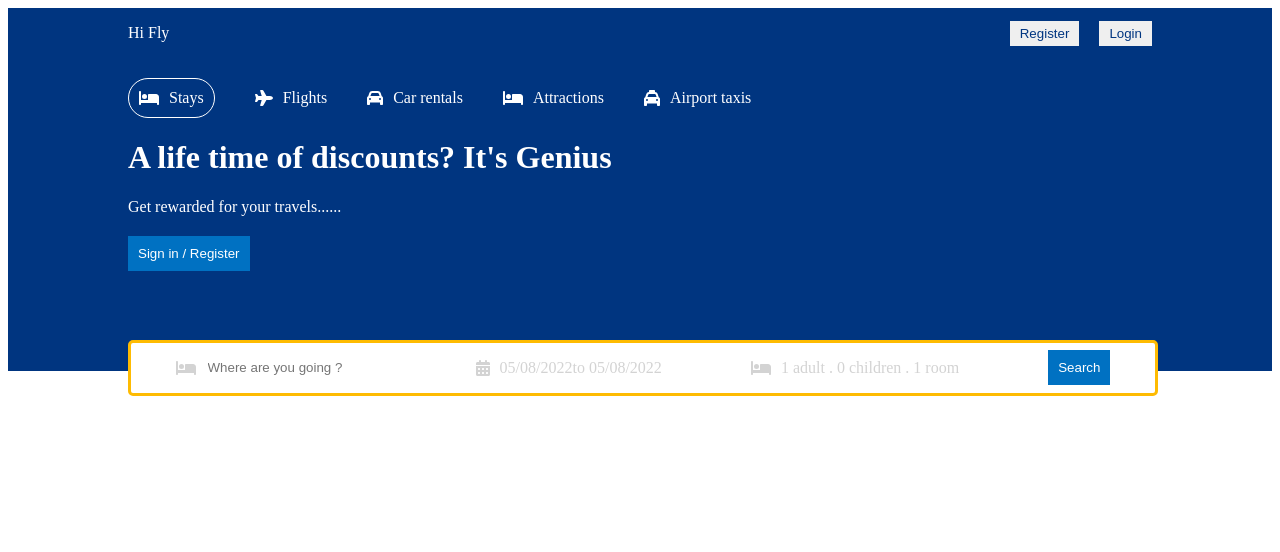
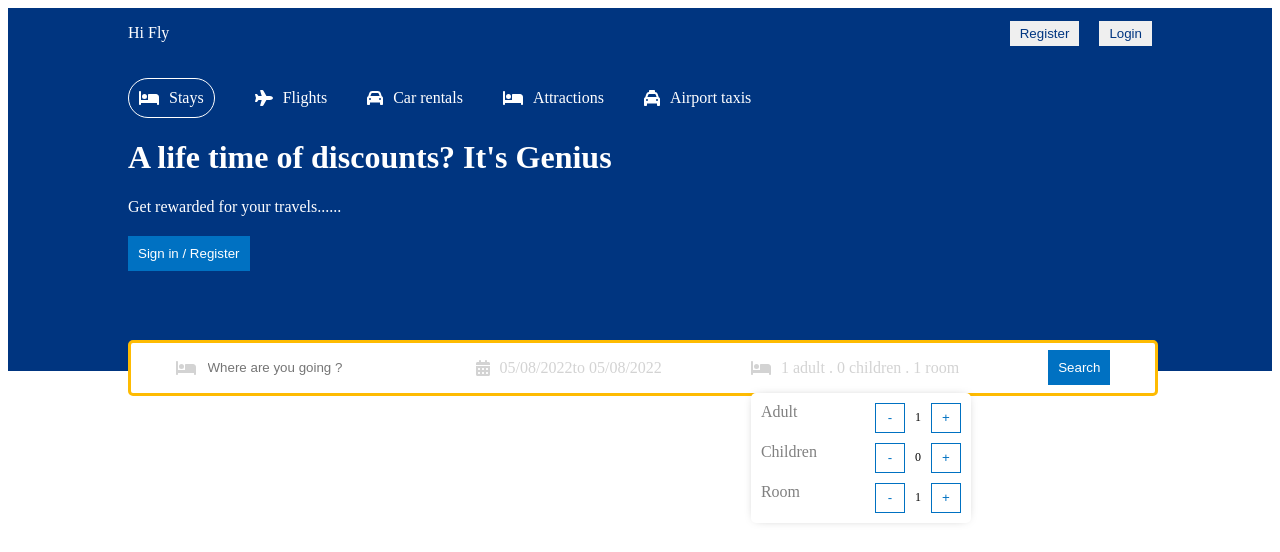
Before and after one commit to mehesultana/hi-fly, a React (Create React App) app: page / in a window 1280 px wide. Shown: the top 552 px of the page. Built offline with nearby package versions, Linux system fonts and the light colour scheme.

Commit message:
add room option

```diff
--- a/src/components/Header/Header.css
+++ b/src/components/Header/Header.css
@@ -70,3 +70,40 @@
 	position: absolute;
 	top: 50px;
 }
+.options {
+	z-index: 2;
+	position: absolute;
+	top: 50px;
+	background-color: white;
+	color: gray;
+	border-radius: 5px;
+	-webkit-box-shadow: 0px 0px 10px -5px rgba(0, 0, 0, 0.4);
+	box-shadow: 0px 0px 10px -5px rgba(0, 0, 0, 0.4);
+}
+.optionItem {
+	width: 200px;
+	display: flex;
+	justify-content: space-between;
+	margin: 10px;
+}
+
+.optionCounter {
+	display: flex;
+	align-items: center;
+	gap: 10px;
+	font-size: 12px;
+	color: black;
+}
+
+.optionCounterButton {
+	width: 30px;
+	height: 30px;
+	border: 1px solid #0071c2;
+	color: #0071c2;
+	cursor: pointer;
+	background-color: white;
+}
+
+.optionCounterButton:disabled {
+	cursor: not-allowed;
+}
--- a/src/components/Header/Header.jsx
+++ b/src/components/Header/Header.jsx
@@ -24,6 +24,18 @@
 		children: 0,
 		room: 1,
 	});
+
+	// const navigate = useNavigate();
+
+	const handleOption = (name, operation) => {
+		setOptions((prev) => {
+			return {
+				...prev,
+				[name]: operation === 'i' ? options[name] + 1 : options[name] - 1,
+			};
+		});
+	};
+
 	return (
 		<div className="header">
 			<div className="headerContainer">
@@ -67,6 +79,44 @@
 					<div className="headerSearchItem">
 						<FontAwesomeIcon icon={faBed} className="headerIcon" />
 						<span className="headerSearchText">{`${options.adult} adult . ${options.children} children . ${options.room} room`}</span>
+						<div className="options">
+							<div className="optionItem">
+								<span className="optionText">Adult</span>
+								<div className="optionCounter">
+									<button disabled={options.adult <= 1} className="optionCounterButton" onClick={() => handleOption('adult', 'd')}>
+										-
+									</button>
+									<span className="optionCounterNumber">{options.adult}</span>
+									<button className="optionCounterButton" onClick={() => handleOption('adult', 'i')}>
+										+
+									</button>
+								</div>
+							</div>
+							<div className="optionItem">
+								<span className="optionText">Children</span>
+								<div className="optionCounter">
+									<button disabled={options.children <= 0} className="optionCounterButton" onClick={() => handleOption('children', 'd')}>
+										-
+									</button>
+									<span className="optionCounterNumber">{options.children}</span>
+									<button disabled={options.room <= 1} className="optionCounterButton" onClick={() => handleOption('children', 'i')}>
+										+
+									</button>
+								</div>
+							</div>
+							<div className="optionItem">
+								<span className="optionText">Room</span>
+								<div className="optionCounter">
+									<button className="optionCounterButton" onClick={() => handleOption('room', 'd')}>
+										-
+									</button>
+									<span className="optionCounterNumber">{options.room}</span>
+									<button className="optionCounterButton" onClick={() => handleOption('room', 'i')}>
+										+
+									</button>
+								</div>
+							</div>
+						</div>
 					</div>
 					<div className="headerSearchItem">
 						<button className="headerBtn">Search</button>
```
